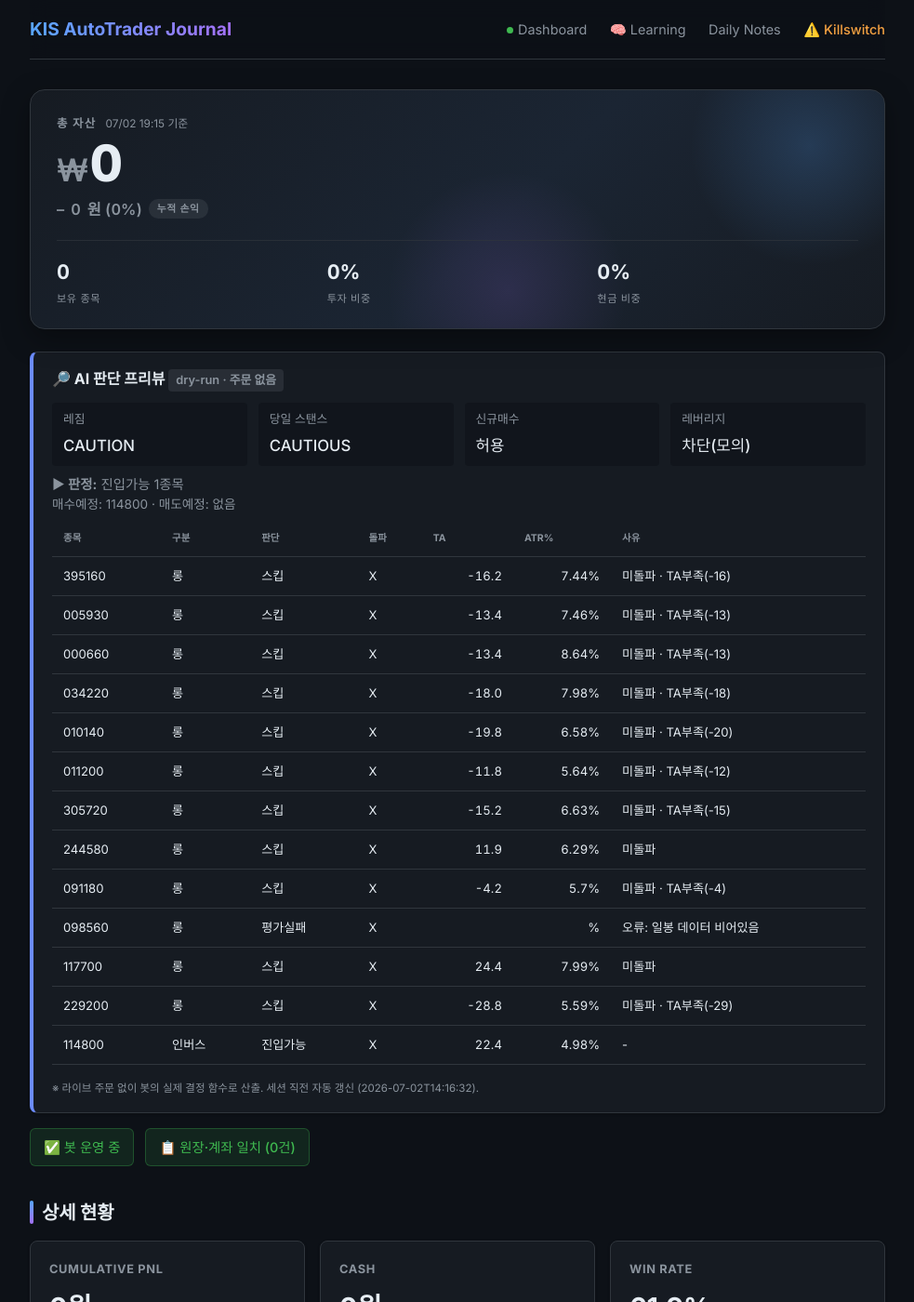
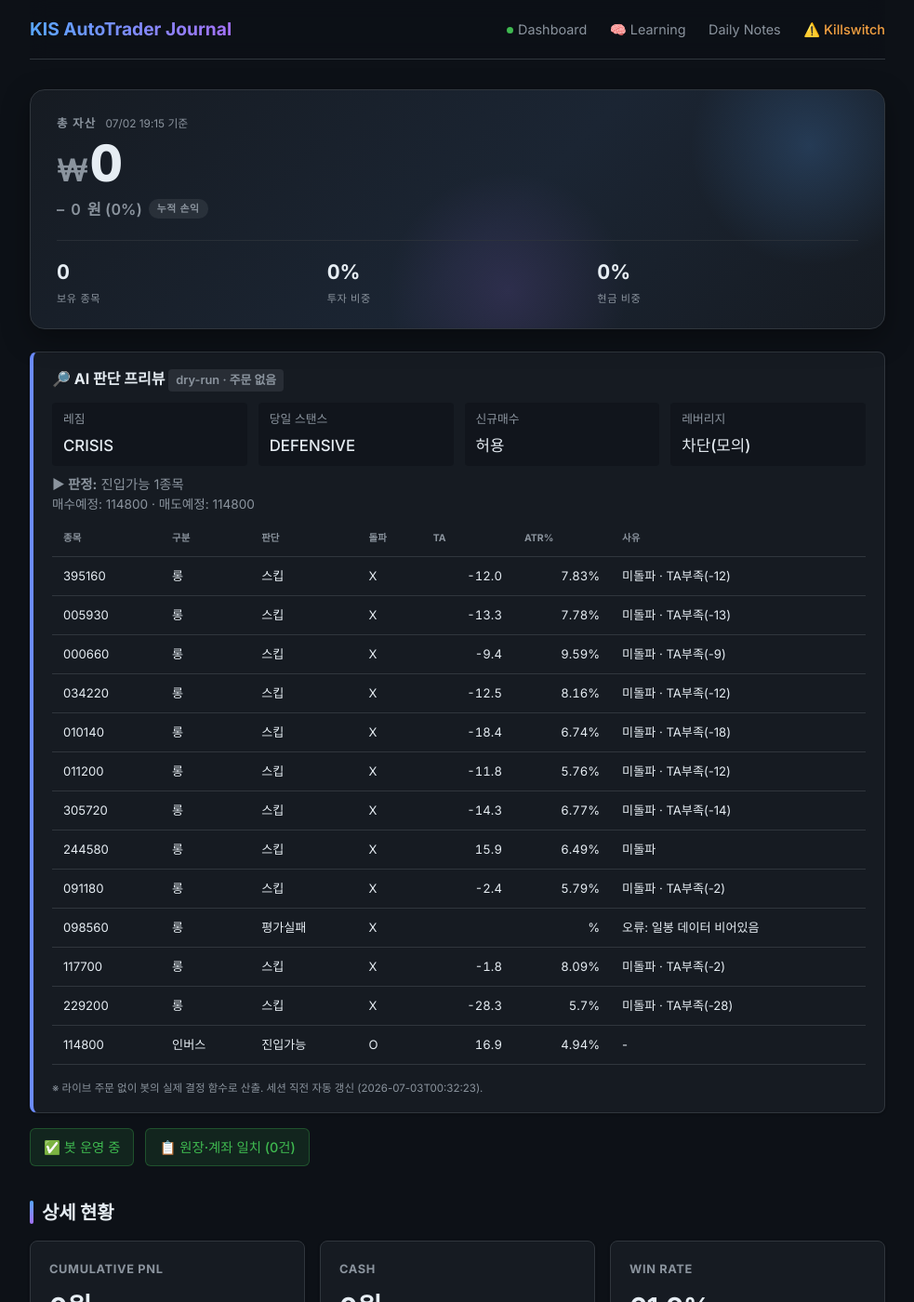
Before and after one commit to BudongJW/kis-trading-journal, a Jekyll site: the page built from index.html, in a window 1280 px wide and 1400 px high. Shown: the whole window at 93% size, without its empty margins (148-1131 px from the left). Built offline with Jekyll 4.4.1, drawn with Linux system fonts in a browser that asks for light colours; nearby versions of some CDN libraries.

Commit message:
auto: dry-run preview 07-02 15:33Z

```diff
--- a/_data/dry_run.json
+++ b/_data/dry_run.json
@@ -1,19 +1,19 @@
 {
-  "generated_at": "2026-07-02T14:16:32",
+  "generated_at": "2026-07-03T00:32:23",
   "mode": "DRY-RUN (읽기 전용, 주문 없음)",
   "market": {
-    "regime": "CAUTION",
+    "regime": "CRISIS",
     "regime_blind": false,
-    "regime_detail": "카나리아 1/2 음전환",
-    "day_stance": "CAUTIOUS",
+    "regime_detail": "카나리아 1/2 음전환 | ⚡급락 트리거 CRISIS → CAUTION에서 CRISIS 격상 (급락 CRISIS (1일 -8.2%, 3일 -9.4%))",
+    "day_stance": "DEFENSIVE",
     "day_stance_forced": false,
-    "briefing": "오늘 스탠스 신중(CAUTIOUS) · 레짐 CAUTION·신뢰도 62% · 美 오버나이트 neutral(-0.7%) · 예산 40%·최대 2종목·허용 롱/인버스",
+    "briefing": "오늘 스탠스 방어(DEFENSIVE) · 레짐 CRISIS·신뢰도 62% · 美 오버나이트 neutral(-0.7%) · 예산 25%·최대 1종목·허용 인버스",
     "blocks_new_buys": false
   },
   "gates": {
     "leverage_dry_run": true,
     "leverage_gate_allowed": false,
-    "leverage_gate_reason": "레짐 CAUTION(BULL 아님) → 레버리지 금지"
+    "leverage_gate_reason": "레짐 CRISIS(BULL 아님) → 레버리지 금지"
   },
   "account": {
     "cash": 327890,
@@ -25,9 +25,9 @@
     {
       "symbol": "114800",
       "qty": 138,
-      "price": 978,
-      "would_sell": false,
-      "reason": ""
+      "price": 1001,
+      "would_sell": true,
+      "reason": "ROI 청산 (635분 보유, 수익 +10.7% ≥ 3.5%)"
     }
   ],
   "entry_candidates": [
@@ -36,18 +36,18 @@
       "type": "롱",
       "decision": "스킵",
       "breakout": false,
-      "ta": -16.2,
-      "atr_pct": 7.44,
+      "ta": -12.0,
+      "atr_pct": 7.83,
       "fee_gate_ok": true,
-      "why_skip": "미돌파 · TA부족(-16)"
+      "why_skip": "미돌파 · TA부족(-12)"
     },
     {
       "symbol": "005930",
       "type": "롱",
       "decision": "스킵",
       "breakout": false,
-      "ta": -13.4,
-      "atr_pct": 7.46,
+      "ta": -13.3,
+      "atr_pct": 7.78,
       "fee_gate_ok": true,
       "why_skip": "미돌파 · TA부족(-13)"
     },
@@ -56,30 +56,30 @@
       "type": "롱",
       "decision": "스킵",
       "breakout": false,
-      "ta": -13.4,
-      "atr_pct": 8.64,
+      "ta": -9.4,
+      "atr_pct": 9.59,
       "fee_gate_ok": true,
-      "why_skip": "미돌파 · TA부족(-13)"
+      "why_skip": "미돌파 · TA부족(-9)"
     },
     {
       "symbol": "034220",
       "type": "롱",
       "decision": "스킵",
       "breakout": false,
-      "ta": -18.0,
-      "atr_pct": 7.98,
+      "ta": -12.5,
+      "atr_pct": 8.16,
       "fee_gate_ok": true,
-      "why_skip": "미돌파 · TA부족(-18)"
+      "why_skip": "미돌파 · TA부족(-12)"
     },
     {
       "symbol": "010140",
       "type": "롱",
       "decision": "스킵",
       "breakout": false,
-      "ta": -19.8,
-      "atr_pct": 6.58,
+      "ta": -18.4,
+      "atr_pct": 6.74,
       "fee_gate_ok": true,
-      "why_skip": "미돌파 · TA부족(-20)"
+      "why_skip": "미돌파 · TA부족(-18)"
     },
     {
       "symbol": "011200",
@@ -87,7 +87,7 @@
       "decision": "스킵",
       "breakout": false,
       "ta": -11.8,
-      "atr_pct": 5.64,
+      "atr_pct": 5.76,
       "fee_gate_ok": true,
       "why_skip": "미돌파 · TA부족(-12)"
     },
@@ -96,18 +96,18 @@
       "type": "롱",
       "decision": "스킵",
       "breakout": false,
-      "ta": -15.2,
-      "atr_pct": 6.63,
+      "ta": -14.3,
+      "atr_pct": 6.77,
       "fee_gate_ok": true,
-      "why_skip": "미돌파 · TA부족(-15)"
+      "why_skip": "미돌파 · TA부족(-14)"
     },
     {
       "symbol": "244580",
       "type": "롱",
       "decision": "스킵",
       "breakout": false,
-      "ta": 11.9,
-      "atr_pct": 6.29,
+      "ta": 15.9,
+      "atr_pct": 6.49,
       "fee_gate_ok": true,
       "why_skip": "미돌파"
     },
@@ -116,10 +116,10 @@
       "type": "롱",
       "decision": "스킵",
       "breakout": false,
-      "ta": -4.2,
-      "atr_pct": 5.7,
+      "ta": -2.4,
+      "atr_pct": 5.79,
       "fee_gate_ok": true,
-      "why_skip": "미돌파 · TA부족(-4)"
+      "why_skip": "미돌파 · TA부족(-2)"
     },
     {
       "symbol": "098560",
@@ -132,36 +132,36 @@
       "type": "롱",
       "decision": "스킵",
       "breakout": false,
-      "ta": 24.4,
-      "atr_pct": 7.99,
+      "ta": -1.8,
+      "atr_pct": 8.09,
       "fee_gate_ok": true,
-      "why_skip": "미돌파"
+      "why_skip": "미돌파 · TA부족(-2)"
     },
     {
       "symbol": "229200",
       "type": "롱",
       "decision": "스킵",
       "breakout": false,
-      "ta": -28.8,
-      "atr_pct": 5.59,
+      "ta": -28.3,
+      "atr_pct": 5.7,
       "fee_gate_ok": true,
-      "why_skip": "미돌파 · TA부족(-29)"
+      "why_skip": "미돌파 · TA부족(-28)"
     },
     {
       "symbol": "114800",
       "type": "인버스",
-      "entry_via": "TA신호(+22)",
+      "entry_via": "돌파",
       "decision": "진입가능",
-      "breakout": false,
-      "ta": 22.4,
-      "atr_pct": 4.98,
+      "breakout": true,
+      "ta": 16.9,
+      "atr_pct": 4.94,
       "fee_gate_ok": true,
       "why_skip": "-"
     }
   ],
   "gap_recovery": {
     "enabled_live": true,
-    "now_kst": "14:17",
+    "now_kst": "00:33",
     "window": "09:00~09:20",
     "candidates": [
       {
@@ -169,81 +169,81 @@
         "name": "KODEX 미국나스닥100TR",
         "decision": "스킵",
         "gap_open_pct": -7.37,
-        "intraday_pct": -1.57,
+        "intraday_pct": -4.38,
         "in_window": false,
-        "reason": "촉발 없음(오버나이트=normal≠aggressive_buy)"
+        "reason": "CRISIS 레짐 제외"
       },
       {
         "symbol": "005930",
         "name": "삼성전자",
         "decision": "스킵",
         "gap_open_pct": -7.79,
-        "intraday_pct": 0.86,
+        "intraday_pct": -1.38,
         "in_window": false,
-        "reason": "촉발 없음(오버나이트=normal≠aggressive_buy)"
+        "reason": "CRISIS 레짐 제외"
       },
       {
         "symbol": "000660",
         "name": "SK하이닉스",
         "decision": "스킵",
         "gap_open_pct": -8.16,
-        "intraday_pct": -0.77,
+        "intraday_pct": -6.98,
         "in_window": false,
-        "reason": "촉발 없음(오버나이트=normal≠aggressive_buy)"
+        "reason": "CRISIS 레짐 제외"
       },
       {
         "symbol": "034220",
         "name": "LG디스플레이",
         "decision": "스킵",
         "gap_open_pct": -1.35,
-        "intraday_pct": 2.0,
+        "intraday_pct": -0.18,
         "in_window": false,
-        "reason": "촉발 없음(오버나이트=normal≠aggressive_buy)"
+        "reason": "CRISIS 레짐 제외"
       },
       {
         "symbol": "010140",
         "name": "삼성중공업",
         "decision": "스킵",
         "gap_open_pct": -0.42,
-        "intraday_pct": -0.85,
+        "intraday_pct": -2.96,
         "in_window": false,
-        "reason": "촉발 없음(오버나이트=normal≠aggressive_buy)"
+        "reason": "CRISIS 레짐 제외"
       },
       {
         "symbol": "011200",
         "name": "HMM",
         "decision": "스킵",
         "gap_open_pct": 0.43,
-        "intraday_pct": 4.06,
+        "intraday_pct": 1.92,
         "in_window": false,
-        "reason": "촉발 없음(오버나이트=normal≠aggressive_buy)"
+        "reason": "CRISIS 레짐 제외"
       },
       {
         "symbol": "305720",
         "name": "KODEX 2차전지",
         "decision": "스킵",
         "gap_open_pct": -0.21,
-        "intraday_pct": -0.77,
+        "intraday_pct": -2.64,
         "in_window": false,
-        "reason": "촉발 없음(오버나이트=normal≠aggressive_buy)"
+        "reason": "CRISIS 레짐 제외"
       },
       {
         "symbol": "244580",
         "name": "KODEX 바이오",
         "decision": "스킵",
         "gap_open_pct": -1.32,
-        "intraday_pct": -0.32,
+        "intraday_pct": -2.57,
         "in_window": false,
-        "reason": "촉발 없음(오버나이트=normal≠aggressive_buy)"
+        "reason": "CRISIS 레짐 제외"
       },
       {
         "symbol": "091180",
         "name": "KODEX 자동차",
         "decision": "스킵",
         "gap_open_pct": -1.87,
-        "intraday_pct": 3.97,
+        "intraday_pct": 2.37,
         "in_window": false,
-        "reason": "촉발 없음(오버나이트=normal≠aggressive_buy)"
+        "reason": "CRISIS 레짐 제외"
       },
       {
         "symbol": "098560",
@@ -259,34 +259,34 @@
         "name": "KODEX 철강",
         "decision": "스킵",
         "gap_open_pct": -1.95,
-        "intraday_pct": -0.52,
+        "intraday_pct": -1.85,
         "in_window": false,
-        "reason": "촉발 없음(오버나이트=normal≠aggressive_buy)"
+        "reason": "CRISIS 레짐 제외"
       },
       {
         "symbol": "229200",
         "name": "KODEX KOSDAQ150",
         "decision": "스킵",
         "gap_open_pct": -2.95,
-        "intraday_pct": -3.35,
+        "intraday_pct": -4.06,
         "in_window": false,
-        "reason": "촉발 없음(오버나이트=normal≠aggressive_buy)"
+        "reason": "CRISIS 레짐 제외"
       }
     ]
   },
   "morning_momentum": {
     "enabled_live": true,
-    "now_kst": "14:17",
+    "now_kst": "00:33",
     "window": "09:00~14:00",
     "up_th": 0.6,
     "down_th": 0.6,
     "benchmark": "069500",
     "direction": "none",
     "in_window": false,
-    "move_pct": -5.46,
-    "intraday_pct": -0.3,
+    "move_pct": -8.17,
+    "intraday_pct": -3.16,
     "would_enter": false,
-    "reason": "윈도 밖(14:17∉09:00~14:00)"
+    "reason": "윈도 밖(00:33∉09:00~14:00)"
   },
   "us_entry_candidates": [
     {
@@ -303,9 +303,9 @@
       "type": "long",
       "decision": "스킵",
       "breakout": false,
-      "ta": 6.1,
-      "atr_pct": 1.44,
-      "why_skip": "미돌파 · TA부족(+6)"
+      "ta": 2.4,
+      "atr_pct": 1.38,
+      "why_skip": "미돌파 · TA부족(+2)"
     },
     {
       "symbol": "XLF",
@@ -318,46 +318,50 @@
       "type": "inverse",
       "decision": "스킵",
       "breakout": false,
-      "ta": 11.2,
-      "atr_pct": 1.2,
-      "why_skip": "미돌파 · TA부족(+11)"
+      "ta": 3.6,
+      "atr_pct": 1.14,
+      "why_skip": "미돌파 · TA부족(+4)"
     },
     {
       "symbol": "PSQ",
       "type": "inverse",
-      "decision": "스킵",
-      "breakout": false,
-      "ta": 11.4,
-      "atr_pct": 1.99,
-      "why_skip": "미돌파 · TA부족(+11)"
+      "decision": "진입가능",
+      "breakout": true,
+      "ta": 20.2,
+      "atr_pct": 1.94,
+      "why_skip": "-"
     },
     {
       "symbol": "TLT",
       "type": "defensive",
       "decision": "스킵",
       "breakout": false,
-      "ta": -1.1,
-      "atr_pct": 0.58,
-      "why_skip": "미돌파 · TA부족(-1) · 수수료게이트"
+      "ta": -7.2,
+      "atr_pct": 0.56,
+      "why_skip": "미돌파 · TA부족(-7) · 수수료게이트"
     },
     {
       "symbol": "SHY",
       "type": "defensive",
       "decision": "스킵",
       "breakout": false,
-      "ta": 8.7,
+      "ta": 9.1,
       "atr_pct": 0.09,
       "why_skip": "미돌파 · TA부족(+9) · 수수료게이트"
     }
   ],
   "us_summary": {
-    "would_buy": []
+    "would_buy": [
+      "PSQ"
+    ]
   },
   "summary": {
     "would_buy": [
       "114800"
     ],
-    "would_sell": [],
+    "would_sell": [
+      "114800"
+    ],
     "new_buys_blocked_by_stance": false,
     "verdict": "진입가능 1종목"
   }
```
